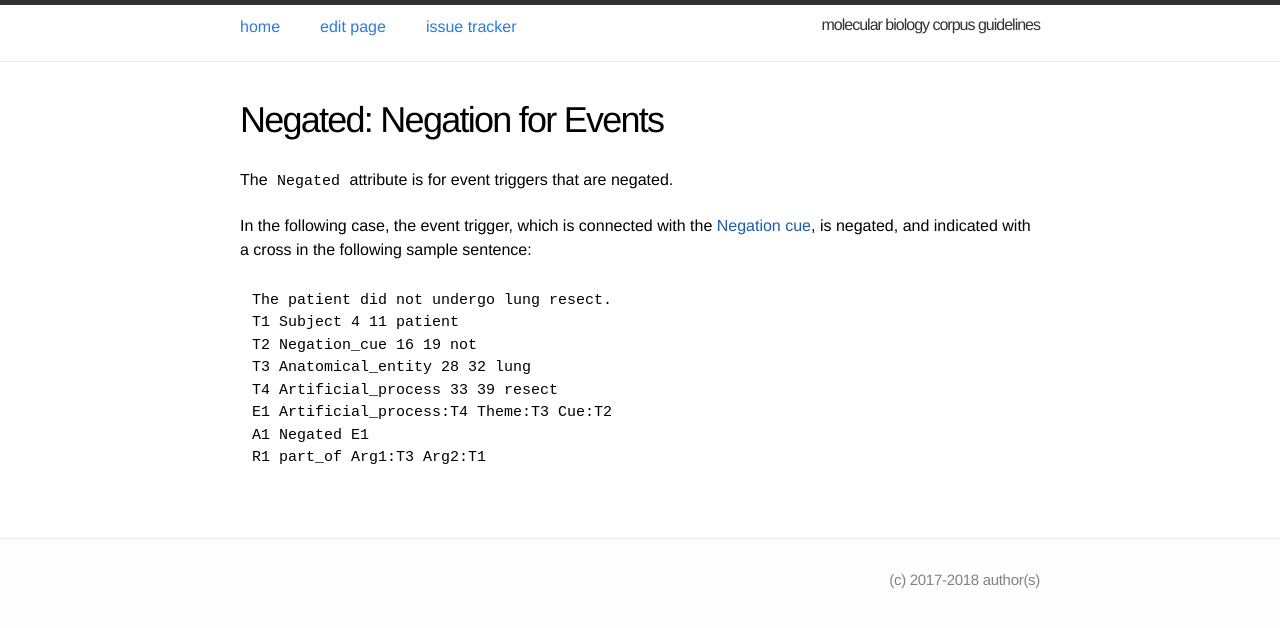
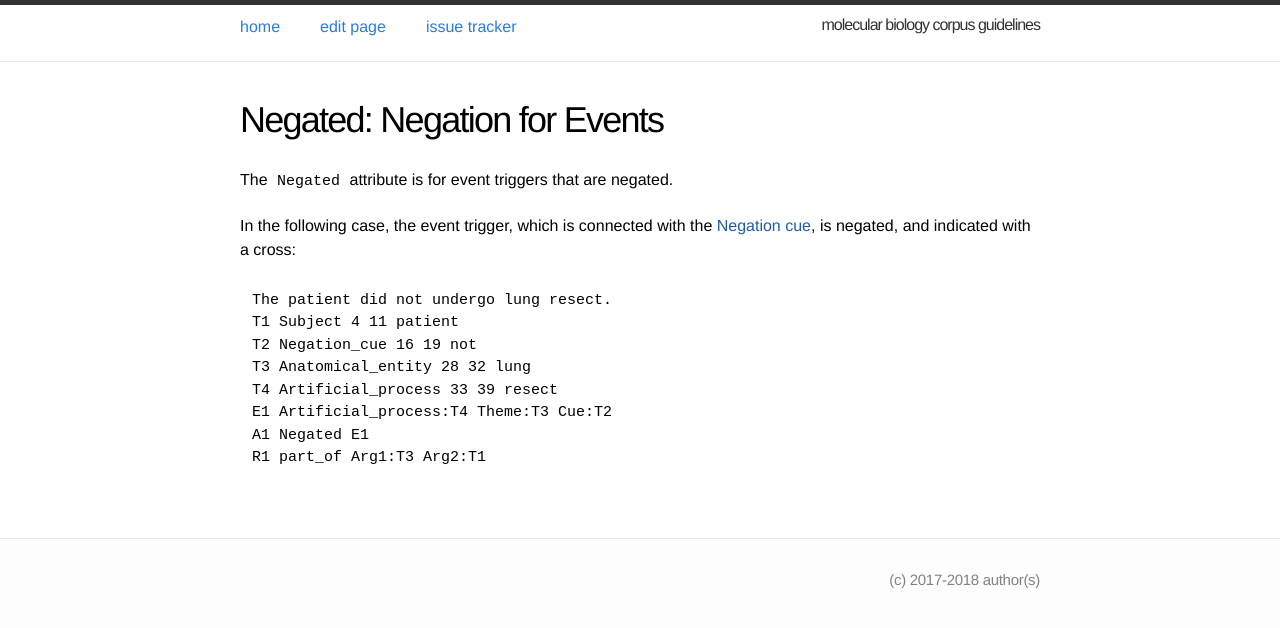
Before and after one commit to ezcatdb/molbiol_lung_corpus-guidelines, a Jekyll site: the page built from _attribute/Negated.md, in a window 1280 px wide. Shown: the top 628 px of the page. Built offline with Jekyll 4.4.1, drawn with Linux system fonts in a browser that asks for light colours.

Commit message:
correction of definition in _attribute/Negated.md

```diff
--- a/_attribute/Negated.md
+++ b/_attribute/Negated.md
@@ -7,7 +7,7 @@ order: 0
 
 The `Negated` attribute is for event triggers that are negated.
 
-In the following case, the event trigger, which is connected with the [Negation cue](), is negated, and indicated with a cross in the following sample sentence:
+In the following case, the event trigger, which is connected with the [Negation cue](), is negated, and indicated with a cross:
 ~~~ ann
 The patient did not undergo lung resect.
 T1 Subject 4 11 patient
```
